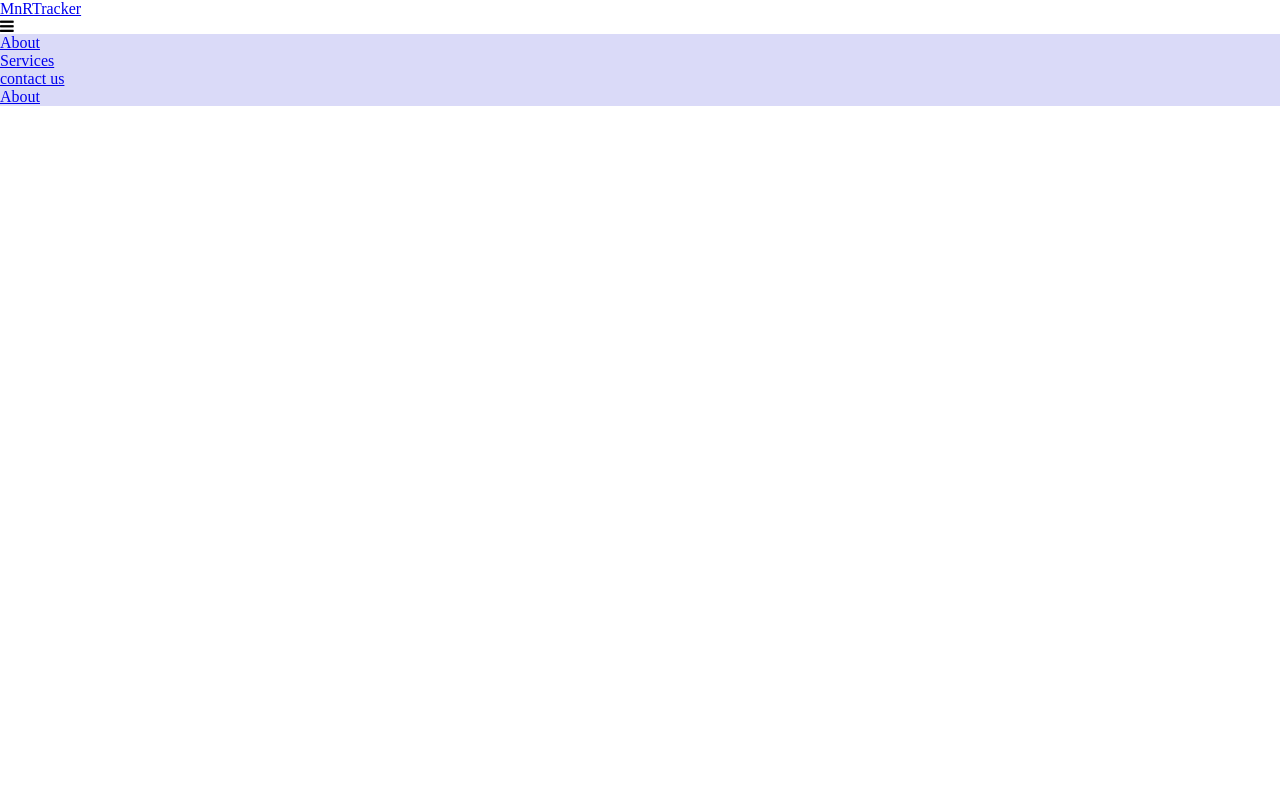
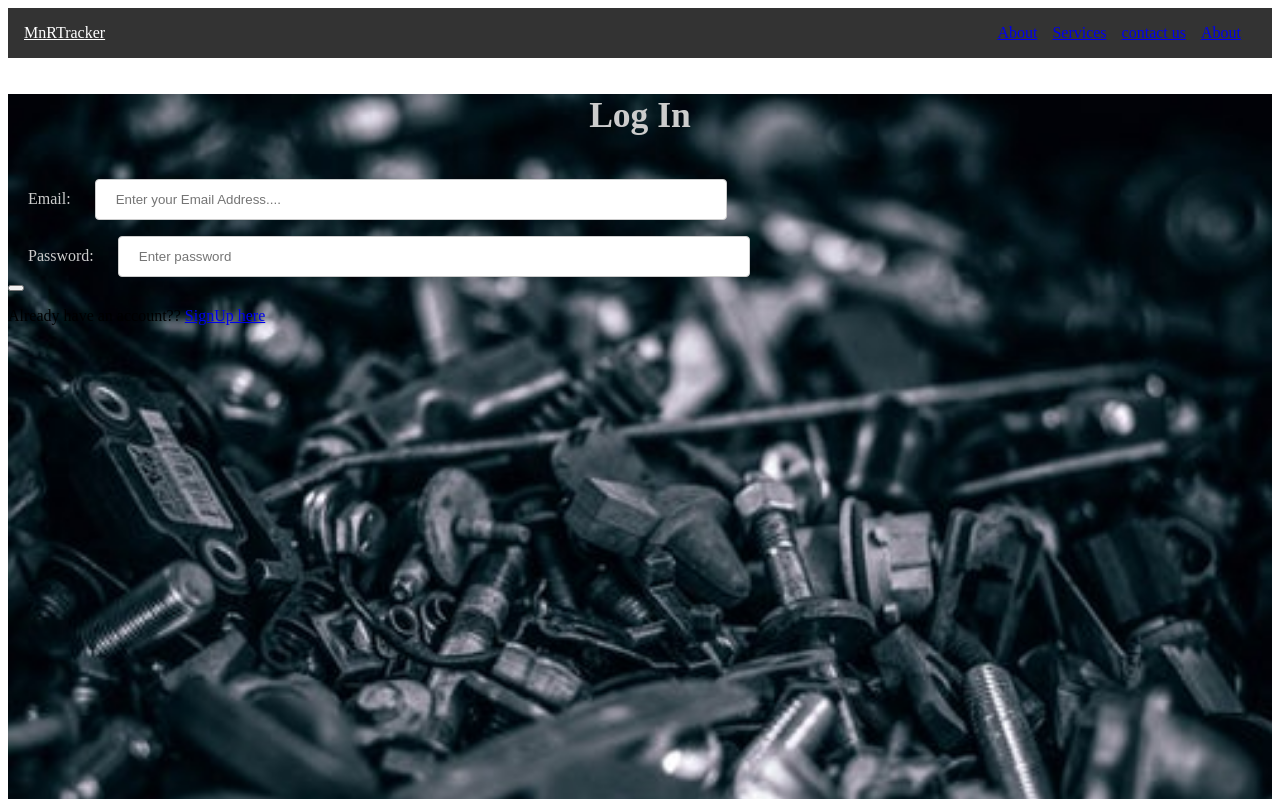
Before and after one commit to Melvin1Atieno/MnR-Tracker, a Python web app: template UI/template/login.html in a window 1280 px wide. Before the commit the page ends 106 px from the top, so only its background shows below. Run offline with Jinja, Linux system fonts and the light colour scheme; the template is opened without the code that fills it, so the values that code supplies are empty.

Commit message:
[#157736626][ft]adds background image and form to the login page

```diff
--- a/UI/static/CSS/style.css
+++ b/UI/static/CSS/style.css
@@ -1,43 +1,81 @@
-body {
-    margin:0;
-    padding:0;
+/* Navigation bar styling */
+.navbar {
+    display:flex;
+    background:#333;
+    padding:16px;
+    color:white;
+    margin-bottom:0px;
 }
-nav {
-    width:100%;
-    background-color:rgb(218, 218, 248);
+.navbar-brand a {
+    color:white;
 }
-ul {
-    overflow:hidden;
-    padding:0;
-    margin:0 auto;
-    /* display:block; */
-    /* display:inline; */
+.navbar-item{
+    display:flex;
 }
-ul li {
-    list-style-type:none;
-    display:inline-block;
-    padding:20px;
+.navbar-link {
+    padding-right: 15px;
 }
-ul li:hover{
-    background-color: white;
+.navbar-right {
+    margin-left:auto;
 }
-ul li a {
-    color:rgb(0, 0, 0);
-    text-decoration: none;
+.navbar-toggle {
+    display:none;
 }
-.toggle{
-    width: 100%;
-    padding:10px 20px;
-    background: #001f44;
-    text-align: right;
-    box-sizing: border-box;
-    color: #fff;
-    font-size: 150%;
-    display: none;
+
+/* styling for smaller screens, adds vertical menu */
+@media only screen and (max-width:768px){
+    .navbar-item, .navbar {
+        flex-direction: column;
+        /* justify-content:center; */
+    }
+    .navbar-right{
+        margin-left:0;
+    }
+    /* make the navbar items invisible on smaller screens */
+
+    .navbar-item{
+        display:none;
+    }
+    .navbar{
+        justify-content: center;
+    }
+    .navbar-toggle{
+        align-self:flex-end;
+        display:initial;
+        position:absolute;
+        cursor:pointer;
+    }
 
 }
-@media(max-width:768px){
-    .toggle{
-        display:block;
-    }
+/* styling for form section */
+.section {
+    height:100%;
+    margin-top:0px;
+    background-image: url(../images/tools.jpg);
+    background-repeat: no-repeat;
+    background-size: cover;
+    max-height: 90%;
 }
+.form-control{
+    margin:auto;
+    justify-content: center;
+}
+.form-header {
+    color:#ccc;
+    text-align: center;
+    font-size: 190%;
+}
+input{
+    width:50%;
+    padding:12px 20px;
+    margin:8px 0;
+    display: inline-block;
+    border:1px solid #ccc;
+    border-radius:4px;
+    box-sizing: border-box;
+}
+label {
+    color: #ccc;
+    padding: 20px;
+
+}
--- /dev/null
+++ b/UI/static/JS/myjs.js
@@ -0,0 +1,6 @@
+// document ready function to prevent jQuery code from running before document is finished loading
+$(document).ready(function(){
+    $("button").click(function(){
+        $(".navbar-item").css({"display":"block"})
+    });
+});
--- a/UI/template/login.html
+++ b/UI/template/login.html
@@ -30,6 +30,28 @@
                 </div>
             </nav>
         </div>
+        <div class="section">
+            <form action="">
+                <div class="form-header">
+                    <h3>Log In</h3>
+                </div>
+                <div class="form-control">
+                    <label for="email">Email: </label>
+                    <input type="email" id="email" name="email" placeholder="Enter your Email Address....">
+                </div>
+                <div>
+                    <label for="password">Password: </label>
+                    <input type="password" id="password" name="password" placeholder="Enter password">
+                </div>
+                <div>
+                    <button type="submit" value="submit"></button>
+                </div>
+                <p>Already have an account??
+                    <a href="signup.html">SignUp here</a>
+                </p>
+            </form>
+        </div>
+        <script src="../static/JS/myjs.js"></script>
     </body>
 </html>
 <nav>
```
Also changed, not shown: UI/static/images/facebook.jpg (added), UI/static/images/instagram.jpg (added), UI/static/images/tools.jpg (added), UI/static/images/twitter.png (added).
